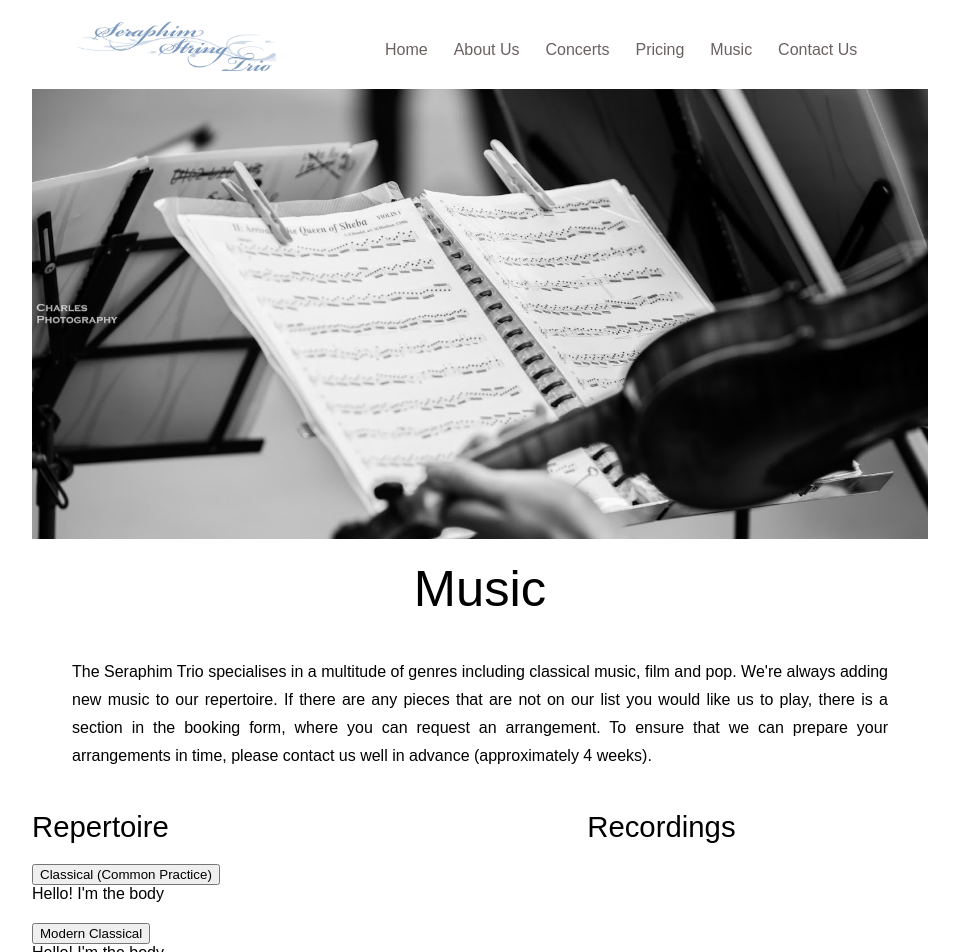
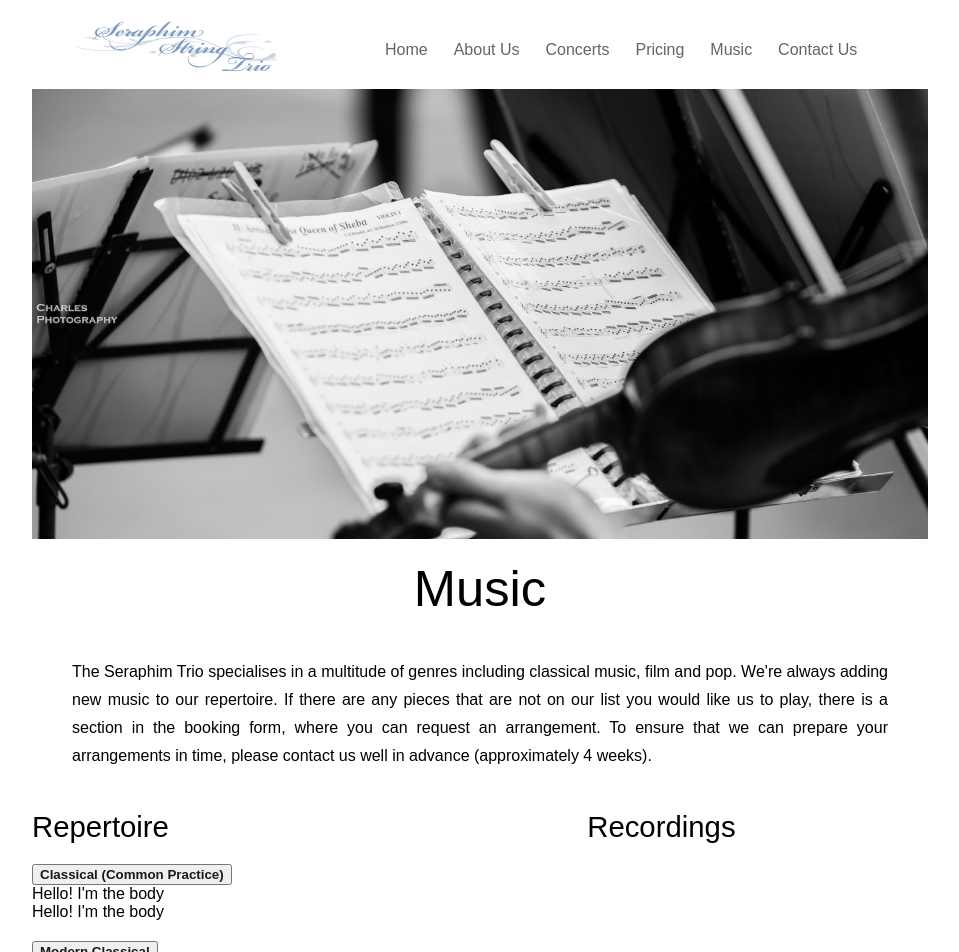
Before and after one commit to seraphimstringtrio/seraphim-website, a React (Create React App) app in the folder seraphim-app/: page /#/music in a window 1280 px wide. Shown: the top 952 px of the page, without its empty margins (160-1119 px from the left). Built offline with nearby package versions, Linux system fonts and the light colour scheme; the HTML template or start-up script is replaced by a standard one.

Commit message:
Some futher styling to accordians

```diff
--- a/seraphim-app/src/components/RepertoireAccordian.css
+++ b/seraphim-app/src/components/RepertoireAccordian.css
@@ -2,3 +2,19 @@
     width: 85%;
     margin: 20px 0px;
 }
+
+.repertoireToggle {
+    color: rgb(25, 25, 25);
+    font-weight: bold;
+    outline: none;
+}
+
+.repertoireToggle:hover {
+    color: rgb(100, 100, 100);
+}
+
+.repertoireToggle:focus {
+    border-color: rgba(238, 238, 238, 0.5);
+    box-shadow: 0 1px 1px rgba(0, 0, 0, 0.075) inset, 0 0 8px rgba(240, 240, 240, 0.3);
+    outline: 0 none;
+}
--- a/seraphim-app/src/components/RepertoireAccordian.jsx
+++ b/seraphim-app/src/components/RepertoireAccordian.jsx
@@ -7,16 +7,22 @@ import './RepertoireAccordian.css'
 
 const RepertoireAccordian = (props) => {
   return (
-    <Accordion defaultActiveKey="0"
+    <Accordion defaultActiveKey="1"
       className="repertoireAccordian">
       <Card>
         <Card.Header>
-          <Accordion.Toggle as={Button} variant="link" eventKey="0">
+          <Accordion.Toggle as={Button}
+            variant="link"
+            eventKey="0"
+            className="repertoireToggle">
             {props.title}
           </Accordion.Toggle>
         </Card.Header>
         <Accordion.Collapse eventKey="0">
-          <Card.Body>Hello! I'm the body</Card.Body>
+          <Card.Body>
+            <div>Hello! I'm the body</div>
+            <div>Hello! I'm the body</div>
+          </Card.Body>
         </Accordion.Collapse>
       </Card>
     </Accordion>
```
